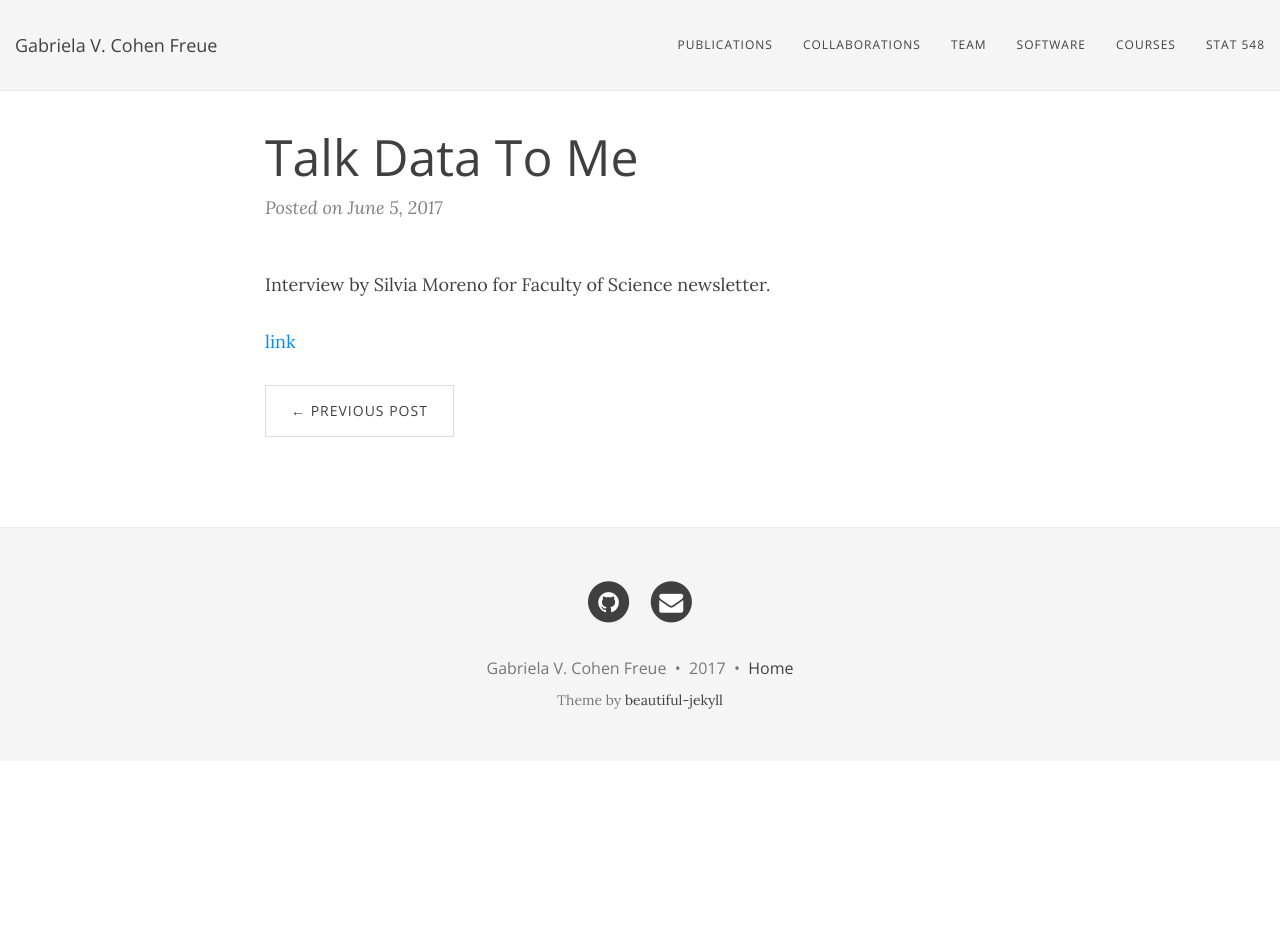
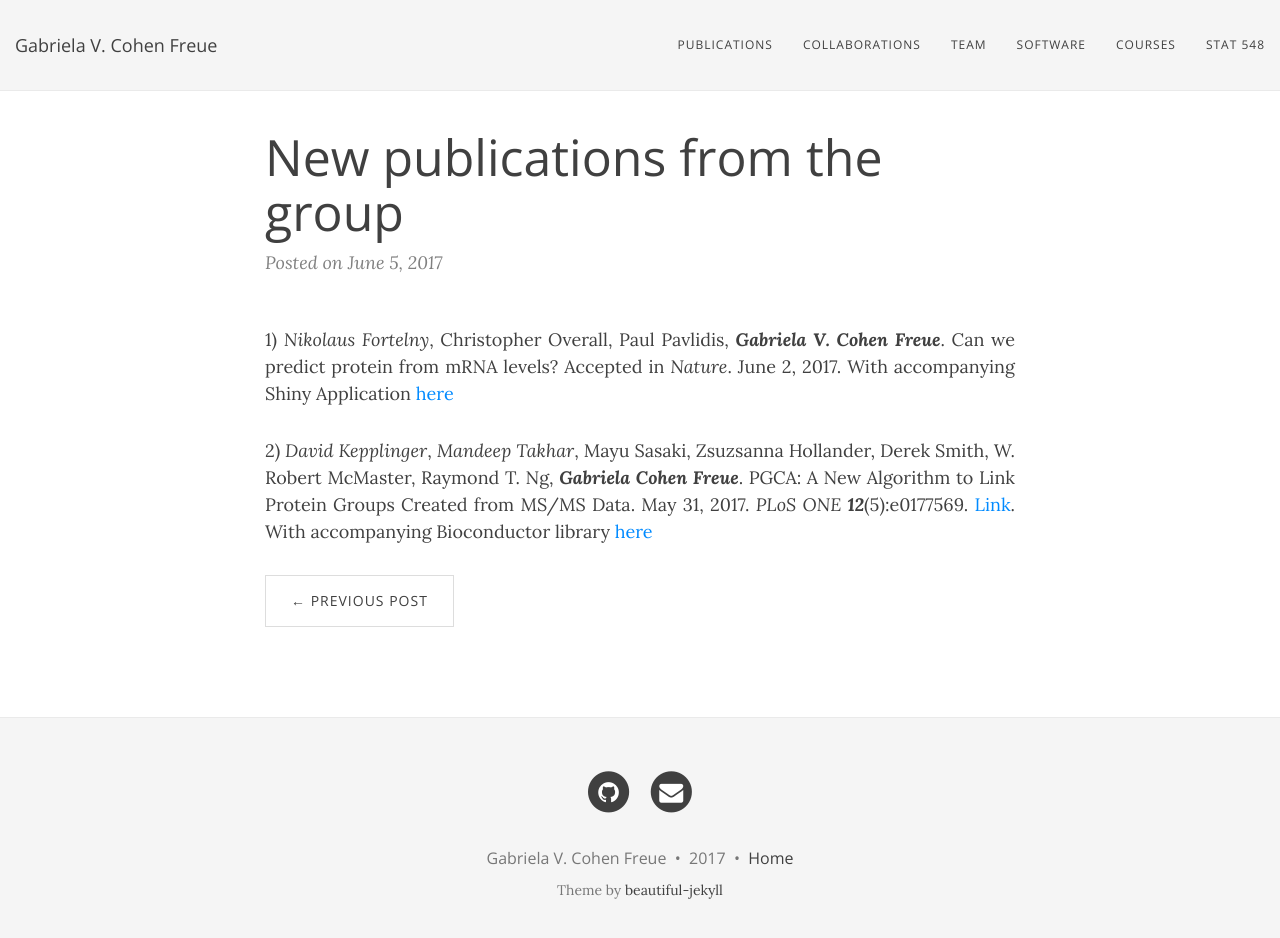
Before and after one commit to gcohenfr/gcohenfr.github.io, a Jekyll site: the page built from _posts/2017-06-05-test-markdown.md, in a window 1280 px wide and 951 px high. Shown: the top 938 px of the window. Built offline with Jekyll 4.4.1, drawn with Linux system fonts in a browser that asks for light colours; nearby versions of some CDN libraries.

Commit message:
Update 2017-06-05-test-markdown.md

```diff
--- a/_posts/2017-06-05-test-markdown.md
+++ b/_posts/2017-06-05-test-markdown.md
@@ -1,8 +1,8 @@
 ---
 layout: post
-title: Talk Data To Me
+title: New publications from the group
 ---
 
-Interview by Silvia Moreno for Faculty of Science newsletter.
+1) *Nikolaus Fortelny*, Christopher Overall, Paul Pavlidis, ***Gabriela V. Cohen Freue***. Can we predict protein from mRNA levels? Accepted in *Nature*. June 2, 2017. With accompanying Shiny Application [here](https://dakep.shinyapps.io/central-dogma/)
 
-[link](https://science.ubc.ca/feature/data)
+2) *David Kepplinger*, *Mandeep Takhar*, Mayu Sasaki, Zsuzsanna Hollander, Derek Smith, W. Robert McMaster, Raymond T. Ng, ***Gabriela Cohen Freue***. PGCA: A New Algorithm to Link Protein Groups Created from MS/MS Data. May 31, 2017. *PLoS ONE* ***12***(5):e0177569. [Link](https://doi.org/10.1371/journal.pone.0177569). With accompanying Bioconductor library [here](https://bioconductor.org/packages/release/bioc/html/pgca.html)
```
